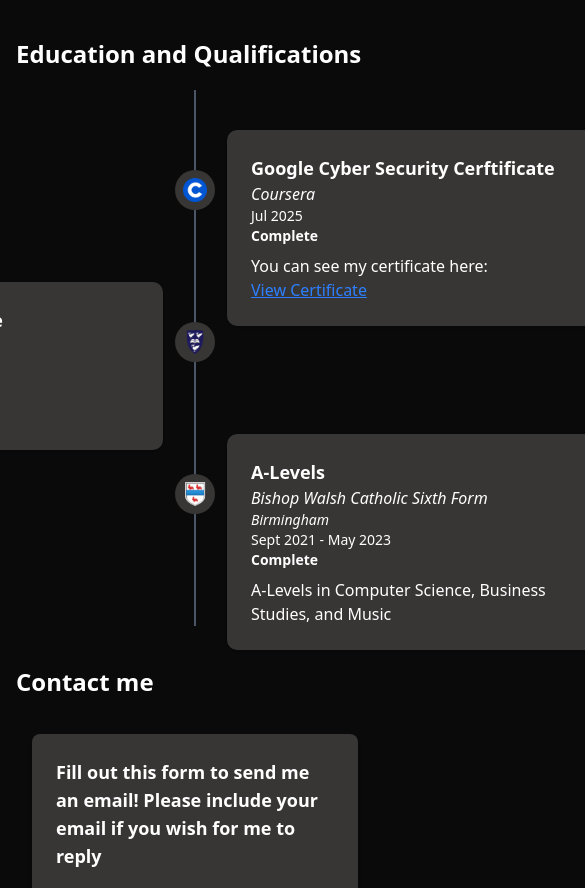
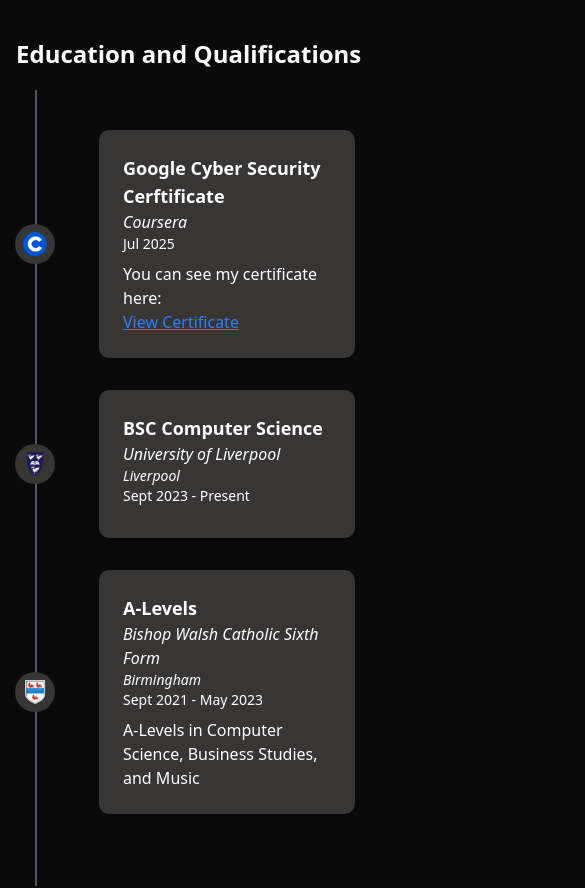
Before and after one commit to radekzien/radek-live, a Next.js app: page / in a window 390 px wide. Shown: the part 1880-2768 px from the top of the page, 585 px wide, since content can reach past the window. Built offline with nearby package versions, Linux system fonts and the light colour scheme.

Commit message:
Updated Styling for qualifications on mobile

```diff
--- a/src/components/QualiMapper.tsx
+++ b/src/components/QualiMapper.tsx
@@ -13,9 +13,9 @@ export const QualiMapper = () => {
 
   return (
     <>
-  <div className="relative max-w-5xl mx-auto px-4 py-10 overflow-x: visible;">
+  <div className="relative max-w-5xl mx-auto px-4 py-10 overflow-x-visible;">
 
-  <div className="absolute top-0 bottom-0 left-1/2 w-0.5 bg-gray-600 transform -translate-x-1/2" />
+  <div className="absolute top-0 bottom-0 left-4 md:left-1/2 w-0.5 bg-gray-600 transform md:-translate-x-1/2" />
       {sortedQualis.map((qualification, index) => {
         const isLeft = index % 2 === 0;
         const startYear = qualification.started.toLocaleDateString('en-GB', {
@@ -40,25 +40,24 @@ export const QualiMapper = () => {
 
  return (
     <QualiFadeInSection key={qualification.title} fromLeft={isLeft} delay={index * 0.1}>
-      <div className="relative h-auto mb-8  hover:scale-110 transition duration-300" style={{ minHeight: '120px' }}>
+      <div className="relative h-auto mb-8  md:hover:scale-110 transition duration-300" style={{ minHeight: '120px' }}>
 
         {/* Dot */}
     <div
-      className="absolute top-1/2 left-1/2 w-10 h-10 rounded-full bg-[#383535] transform -translate-x-1/2 -translate-y-1/2 flex items-center justify-center"
-    >
+      className="absolute top-1/2 left-4 md:left-1/2 w-10 h-10 rounded-full bg-[#383535] transform -translate-x-9 -translate-y-1/2 flex items-center justify-center md:-translate-x-1/2">
       {qualification.thumbnail && ( <Image src={qualification.thumbnail} width={215} height={215} alt="Qualification" className="w-6 h-6 object-contain" />)}
     </div>
 
         {/* Card */}
         <div
-          className={`absolute w-96 max-w-[30rem] p-6 rounded-lg shadow bg-[#383535] flex flex-col
-            ${isLeft ? 'left-0 ml-8' : 'right-0 mr-8'}`}
+          className={`w-64 relative ml-16 md:absolute md:w-96 p-6 rounded-lg shadow bg-[#383535] flex flex-col
+            ${isLeft ? 'md:left-0 md:ml-8' : 'md:right-0 md:mr-8'}`}
         >
           <h3 className="text-lg font-bold">{qualification.title}</h3>
           <h2 className="text-md italic">{qualification.school}</h2>
           <h1 className="text-sm italic">{qualification.location}</h1>
           <p className="text-sm">{dateText}</p>
-          <p className="text-sm font-bold">{qualification.status}</p>
+          <p className="text-sm font-bold hidden md:block">{qualification.status}</p>
           <p className="pt-2">{qualification.info}</p>
           {qualification.link && (
             <a
--- a/src/components/ui/QualiFadeIn.tsx
+++ b/src/components/ui/QualiFadeIn.tsx
@@ -41,8 +41,8 @@ export const QualiFadeInSection = ({
         className={`transition-opacity transition-transform duration-700 ease-out
             ${isVisible ? 'opacity-100 translate-x-0'
             : fromLeft
-            ? 'translate-x-96 opacity-0'
-            : '-translate-x-96 opacity-0'}`}
+            ? 'translate-x-20 opacity-0'
+            : '-translate-x-20 opacity-0'}`}
             style={{transitionDelay : `${delay}s`}}
             > {children} </div>
     )
```
